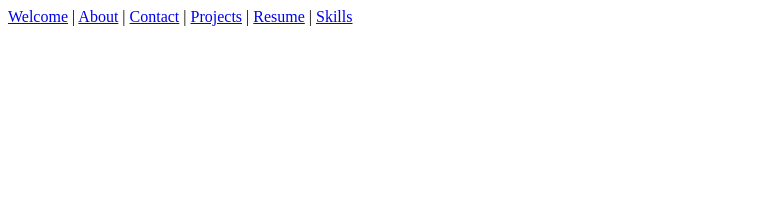
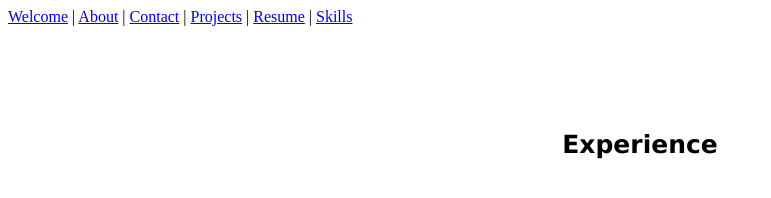
Before and after one commit to briannak7/brianna.github.io, a plain HTML site: page experience.html in a window 1280 px wide. Shown: the whole page, without its empty margins (0-771 px from the left). Drawn offline with Linux system fonts and the light colour scheme.

Commit message:
Update experience.html

```diff
--- a/experience.html
+++ b/experience.html
@@ -2,6 +2,25 @@
 <html>
  <head>
 <title>Brianna Daniels' Portfolio</title>
+    <style>
+body {
+  background-color: white;
+}
+
+
+p {
+  font-family: verdana;
+  font-size: 20px;
+}
+
+h1{
+  color: black;
+  text-align: center;
+  font-family: verdana;
+  font-size: 25px;
+}
+
+</style>
 </head>
 <body>
 
@@ -12,5 +31,7 @@
 <a href="https://briannak7.github.io/brianna.github.io/resume">Resume</a> |
 <a href="https://briannak7.github.io/brianna.github.io/skills">Skills</a>
 
+<h1><br><br><br>Experience</h1>
+
 </body>
 </html>
```
